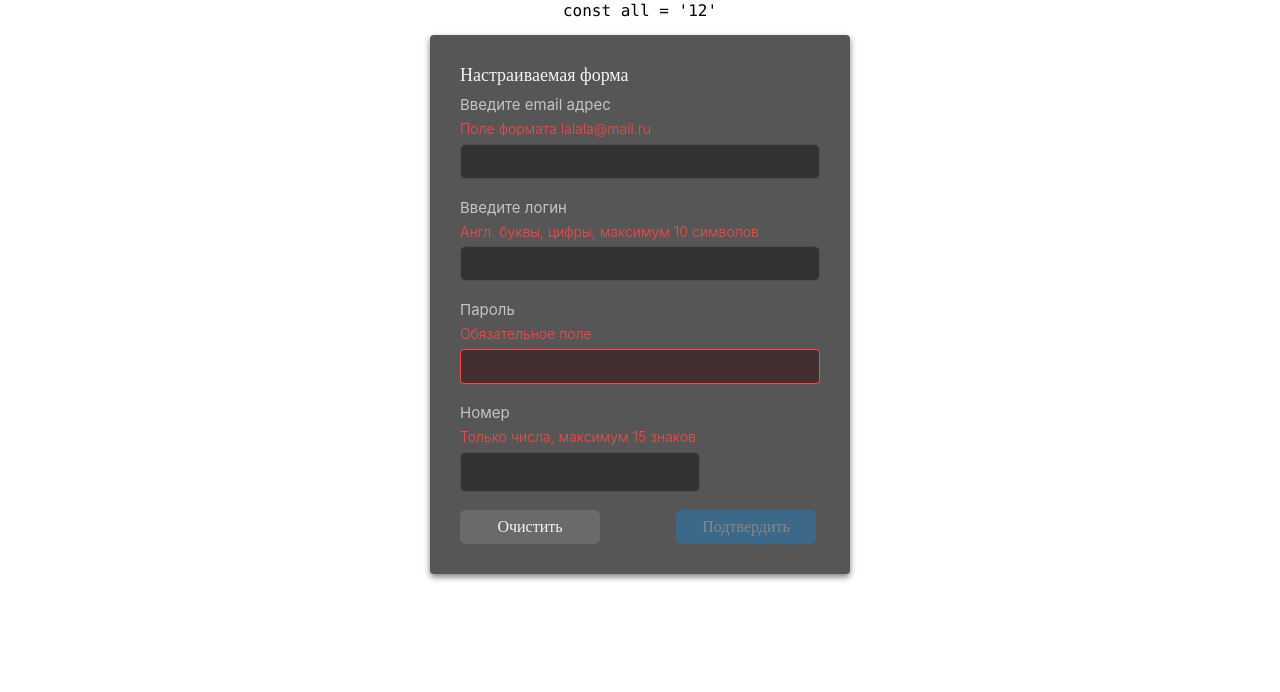
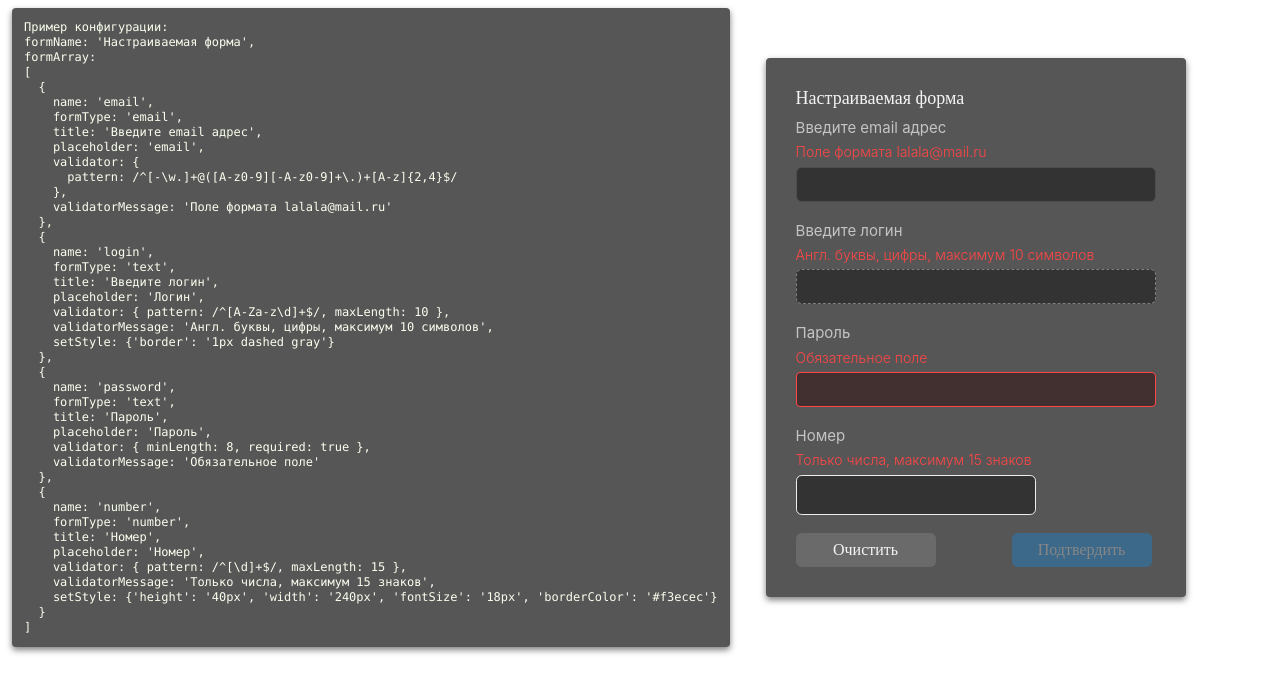
Before and after one commit to dyzz24/dynamical-react-form, a React (Create React App) app: page / in a window 1280 px wide. Shown: the top 692 px of the page. Built offline with nearby package versions, Linux system fonts and the light colour scheme.

Commit message:
configarable example

```diff
--- /dev/null
+++ b/src/form/form-items/examplecode.js
@@ -0,0 +1,41 @@
+export const example = String.raw`Пример конфигурации:
+formName: 'Настраиваемая форма',
+formArray:
+[
+  {
+    name: 'email',
+    formType: 'email',
+    title: 'Введите email адрес',
+    placeholder: 'email',
+    validator: {
+      pattern: /^[-\w.]+@([A-z0-9][-A-z0-9]+\.)+[A-z]{2,4}$/
+    },
+    validatorMessage: 'Поле формата lalala@mail.ru'
+  },
+  {
+    name: 'login',
+    formType: 'text',
+    title: 'Введите логин',
+    placeholder: 'Логин',
+    validator: { pattern: /^[A-Za-z\d]+$/, maxLength: 10 },
+    validatorMessage: 'Англ. буквы, цифры, максимум 10 символов',
+    setStyle: {'border': '1px dashed gray'}
+  },
+  {
+    name: 'password',
+    formType: 'text',
+    title: 'Пароль',
+    placeholder: 'Пароль',
+    validator: { minLength: 8, required: true },
+    validatorMessage: 'Обязательное поле'
+  },
+  {
+    name: 'number',
+    formType: 'number',
+    title: 'Номер',
+    placeholder: 'Номер',
+    validator: { pattern: /^[\d]+$/, maxLength: 15 },
+    validatorMessage: 'Только числа, максимум 15 знаков',
+    setStyle: {'height': '40px', 'width': '240px', 'fontSize': '18px', 'borderColor': '#f3ecec'}
+  }
+]`
--- a/src/form/form-items/form-items.css
+++ b/src/form/form-items/form-items.css
@@ -6,6 +6,10 @@ form, .formResult {
     box-shadow: 0 3px 6px 0 rgba(0,0,0,.5);
     background: #575656;
     border-radius: 4px;
+}
+
+form {
+    margin: 0;
 }
 
 ul {
--- a/src/form/form-items/input/input.js
+++ b/src/form/form-items/input/input.js
@@ -13,6 +13,7 @@ export default class Input extends React.Component {
 
     return (
       <input
+      type = {this.props.formElem.formType}
       style = {this.props.formElem.setStyle}
       onChange={(e, f) => this.valueChange(e, this.props.formElem)}
       name={this.props.formElem.name}
--- a/src/form/form.css
+++ b/src/form/form.css
@@ -0,0 +1,26 @@
+.wrapper {
+    display: flex;
+    flex-direction: column;
+}
+
+.wrapper__row {
+    display: flex;
+    padding-left: 12px;
+    margin-top: 8px;
+    align-items: center;
+}
+
+pre {
+    box-shadow: 0 3px 6px 0 rgba(0,0,0,.5);
+    background: #575656;
+    color: #F9FFEE;
+    text-align: left;
+    padding: 12px;
+    margin: 0;
+    margin-right: 36px;
+    border-radius: 4px;
+}
+
+code {
+    font-size: 12px;
+}
--- a/src/form/form.js
+++ b/src/form/form.js
@@ -1,6 +1,7 @@
 import React from 'react';
 import './form.css';
 import FormItems from './form-items/form-items';
+import { example } from './form-items/examplecode';
 
 export default class Form extends React.Component {
   constructor(props) {
@@ -23,7 +24,8 @@ export default class Form extends React.Component {
           title: 'Введите логин',
           placeholder: 'Логин',
           validator: { pattern: /^[A-Za-z\d]+$/, maxLength: 10 },
-          validatorMessage: 'Англ. буквы, цифры, максимум 10 символов'
+          validatorMessage: 'Англ. буквы, цифры, максимум 10 символов',
+          setStyle: {'border': '1px dashed gray'}
         },
         {
           name: 'password',
@@ -40,7 +42,7 @@ export default class Form extends React.Component {
           placeholder: 'Номер',
           validator: { pattern: /^[\d]+$/, maxLength: 15 },
           validatorMessage: 'Только числа, максимум 15 знаков',
-          setStyle: {'height': '40px', 'width': '240px', 'fontSize': '18px'}
+          setStyle: {'height': '40px', 'width': '240px', 'fontSize': '18px', 'borderColor': '#f3ecec'}
         }
       ],
       formName: 'Настраиваемая форма',
@@ -68,20 +70,26 @@ export default class Form extends React.Component {
       </li>
     ));
 
+    const text = example;
+
     return (
       <React.Fragment>
-    <code>const all = '12'</code>
+        <div className = 'wrapper'>
+        <div className = 'wrapper__row'>
+        <pre><code>{text}</code></pre>
         <FormItems
           formArray={this.state.formArray}
           formName={this.state.formName}
           parentCallback={this.getFormResult}
           clear={this.clearResult}
         ></FormItems>
+        </div>
         {result.length > 0 ? (
           <div className="formResult">
             <ul>{result}</ul>
           </div>
         ) : null}
+        </div>
       </React.Fragment>
     );
   }
```
